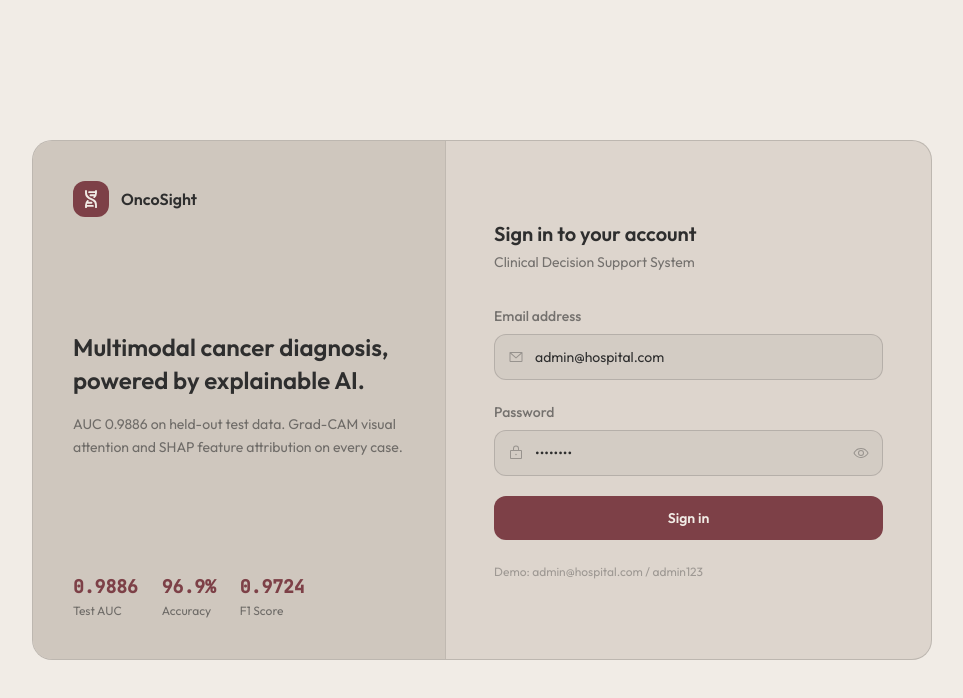
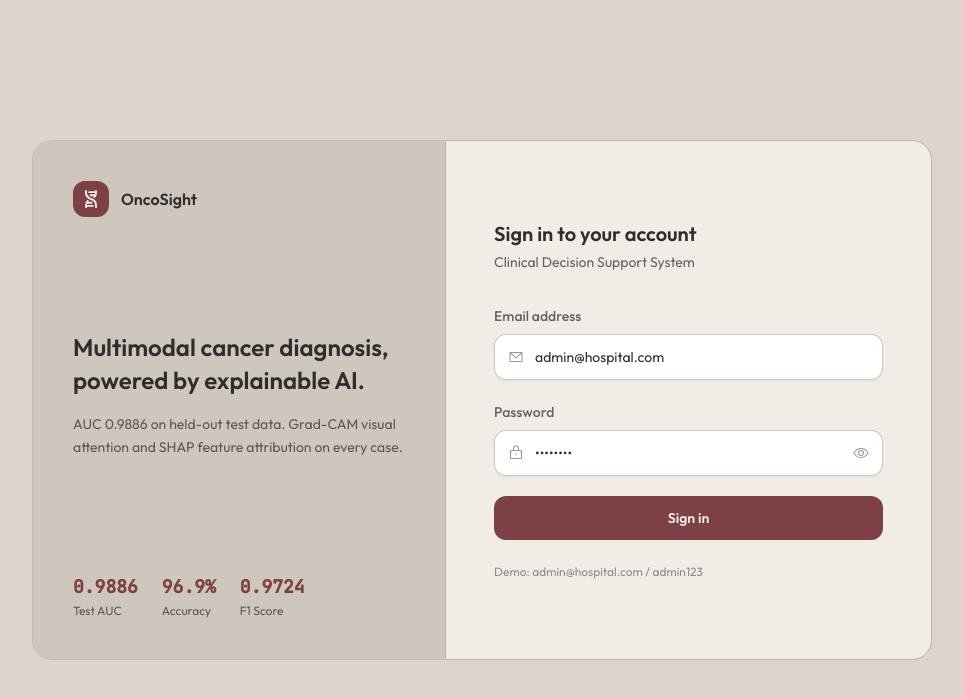
Before and after one commit to noshankjain/Final-Year-Project, a React (Vite) app in the folder frontend/: page /login in a window 1280 px wide. Shown: the top 698 px of the page, without its empty margins (158-1121 px from the left). Built offline with nearby package versions, Linux system fonts and the light colour scheme; no server answers.

Commit message:
fix: contrast overhaul — invert surface roles, add card shadows, strengthen text/borders, white inputs

```diff
--- a/frontend/src/components/shared/Navbar.jsx
+++ b/frontend/src/components/shared/Navbar.jsx
@@ -26,10 +26,11 @@
     <header
       className="h-[60px] flex items-center justify-between px-6 flex-shrink-0 sticky top-0 z-40"
       style={{
-        background:  'rgba(241, 236, 230, 0.90)',
-        borderBottom: '1px solid var(--surface-border)',
+        background:  'rgba(207, 199, 190, 0.95)',
+        borderBottom: '1px solid var(--surface-border-hi)',
         backdropFilter: 'blur(12px)',
         WebkitBackdropFilter: 'blur(12px)',
+        boxShadow: '0 1px 0 rgba(46,46,46,0.08)',
       }}
     >
       {/* Left: page title — plain h1, no gradient, no giant scale */}
--- a/frontend/src/index.css
+++ b/frontend/src/index.css
@@ -26,37 +26,44 @@
 
 @layer base {
   :root {
-    /* ── Surfaces — light mode ───────────────────────────────── */
-    /* Alabaster Cream (#F1ECE6) — warm paper, page background    */
-    --surface-base:      #F1ECE6;
-    /* Warm Greige (#DDD5CD) — cards, sidebar, raised panels      */
-    --surface-raised:    #DDD5CD;
-    /* Slightly deeper — overlays, dropdowns, modals              */
+    /* ── Surfaces — light mode (inverted for contrast) ──────────
+       KEY INSIGHT: page bg = darker Greige, cards = lighter Cream.
+       Cards float visibly above the background.                   */
+
+    /* Warm Greige (#DDD5CD) — page background. The "stage".      */
+    --surface-base:      #DDD5CD;
+    /* Alabaster Cream (#F1ECE6) — cards, panels. Pop off the bg. */
+    --surface-raised:    #F1ECE6;
+    /* Sidebar / overlays — slightly darker than page bg          */
     --surface-overlay:   #CFC7BE;
-    /* Borders — dark-on-light, very subtle                       */
-    --surface-border:    rgba(46, 46, 46, 0.09);
-    --surface-border-hi: rgba(46, 46, 46, 0.18);
+    /* Borders — dark-on-light, strong enough to define edges     */
+    --surface-border:    rgba(46, 46, 46, 0.14);
+    --surface-border-hi: rgba(46, 46, 46, 0.26);
 
-    /* Single accent — Vintage Rosewood (#7D4047). Never purple.  */
+    /* Single accent — Vintage Rosewood (#7D4047).                */
     --accent:            #7D4047;
-    --accent-dim:        rgba(125, 64, 71, 0.10);
-    --accent-glow:       rgba(125, 64, 71, 0.22);
+    --accent-dim:        rgba(125, 64, 71, 0.12);
+    --accent-glow:       rgba(125, 64, 71, 0.28);
 
-    /* Semantic role colors — adjusted for light background       */
+    /* Semantic role colors                                        */
     --role-malignant:    #C03040;
     --role-benign:       #2B7A57;
     --role-warning:      #966A28;
 
-    /* Text hierarchy — Charcoal Espresso (#2E2E2E) based        */
+    /* Text — Charcoal Espresso (#2E2E2E). Stronger opacity tiers. */
     --text-primary:      #2E2E2E;
-    --text-secondary:    rgba(46, 46, 46, 0.60);
-    --text-tertiary:     rgba(46, 46, 46, 0.36);
+    --text-secondary:    rgba(46, 46, 46, 0.72);
+    --text-tertiary:     rgba(46, 46, 46, 0.50);
 
-    /* Shape lock: 12px base radius, 6px for small elements       */
+    /* Shape lock: 12px base radius, 6px small                    */
     --radius-sm:  6px;
     --radius-md:  12px;
     --radius-lg:  16px;
     --radius-pill: 9999px;
+
+    /* Card shadow — lifts cards off the Greige background        */
+    --shadow-card: 0 1px 4px rgba(46,46,46,0.10), 0 4px 12px rgba(46,46,46,0.07);
+    --shadow-raised: 0 2px 8px rgba(46,46,46,0.12), 0 8px 24px rgba(46,46,46,0.08);
   }
 
   * {
@@ -109,26 +116,30 @@
 }
 
 @layer components {
-  /* ── Surface cards ─────────────────────────────────────────── */
+  /* ── Surface cards — Alabaster Cream on Greige background ────── */
+  /* Shadow lifts the card visibly off the page — the key to contrast */
   .surface {
     background: var(--surface-raised);
     border: 1px solid var(--surface-border);
     border-radius: var(--radius-lg);
+    box-shadow: var(--shadow-card);
   }
 
   .surface-elevated {
-    background: var(--surface-overlay);
+    background: var(--surface-raised);
     border: 1px solid var(--surface-border-hi);
     border-radius: var(--radius-lg);
+    box-shadow: var(--shadow-raised);
   }
 
-  /* Subtle glass — Alabaster Cream based, warm-tinted border */
+  /* Glass — Alabaster Cream, warm blur */
   .glass-surface {
-    background: rgba(241, 236, 230, 0.84);
+    background: rgba(241, 236, 230, 0.90);
     backdrop-filter: blur(16px) saturate(1.4);
     -webkit-backdrop-filter: blur(16px) saturate(1.4);
     border: 1px solid var(--surface-border-hi);
     border-radius: var(--radius-lg);
+    box-shadow: var(--shadow-card);
   }
 
   /* ── Buttons ───────────────────────────────────────────────── */
@@ -216,27 +227,29 @@
   }
 
   /* ── Inputs ────────────────────────────────────────────────── */
+  /* White background — clearly distinct from both the Greige page and Cream cards */
   .input-field {
     width: 100%;
-    background: rgba(46, 46, 46, 0.05);
+    background: #FFFFFF;
     border: 1px solid var(--surface-border-hi);
     border-radius: var(--radius-md);
     padding: 11px 16px;
     color: var(--text-primary);
     font-family: 'Outfit', sans-serif;
     font-size: 14px;
-    transition: border-color 0.2s ease, background 0.2s ease;
+    transition: border-color 0.2s ease, box-shadow 0.2s ease;
     outline: none;
+    box-shadow: 0 1px 2px rgba(46,46,46,0.06);
   }
   .input-field::placeholder {
     color: var(--text-tertiary);
   }
   .input-field:focus {
     border-color: var(--accent);
-    background: var(--accent-dim);
+    box-shadow: 0 0 0 3px var(--accent-dim);
   }
 
-  /* ── Navigation ────────────────────────────────────────────── */
+  /* ── Navigation ─────────────────────────────────────────────── */
   .nav-item {
     display: flex;
     align-items: center;
@@ -252,7 +265,7 @@
   }
   .nav-item:hover {
     color: var(--text-primary);
-    background: var(--accent-dim);
+    background: rgba(46, 46, 46, 0.08);
   }
   .nav-item-active {
     color: var(--accent);
--- a/frontend/tailwind.config.js
+++ b/frontend/tailwind.config.js
@@ -8,11 +8,11 @@
         mono: ['JetBrains Mono', 'monospace'],
       },
       colors: {
-        // Base surfaces — Alabaster Cream palette (v5)
+        // Base surfaces — inverted for contrast (Greige bg, Cream cards)
         surface: {
-          base:    '#F1ECE6',  // Alabaster Cream — page background
-          raised:  '#DDD5CD',  // Warm Greige — cards, sidebar
-          overlay: '#CFC7BE',  // Deeper greige — overlays, dropdowns
+          base:    '#DDD5CD',  // Warm Greige — page background
+          raised:  '#F1ECE6',  // Alabaster Cream — cards (pop off background)
+          overlay: '#CFC7BE',  // Darker greige — sidebar, overlays
         },
         // Single accent — Vintage Rosewood (#7D4047). Color consistency lock.
         rosewood: {
```
